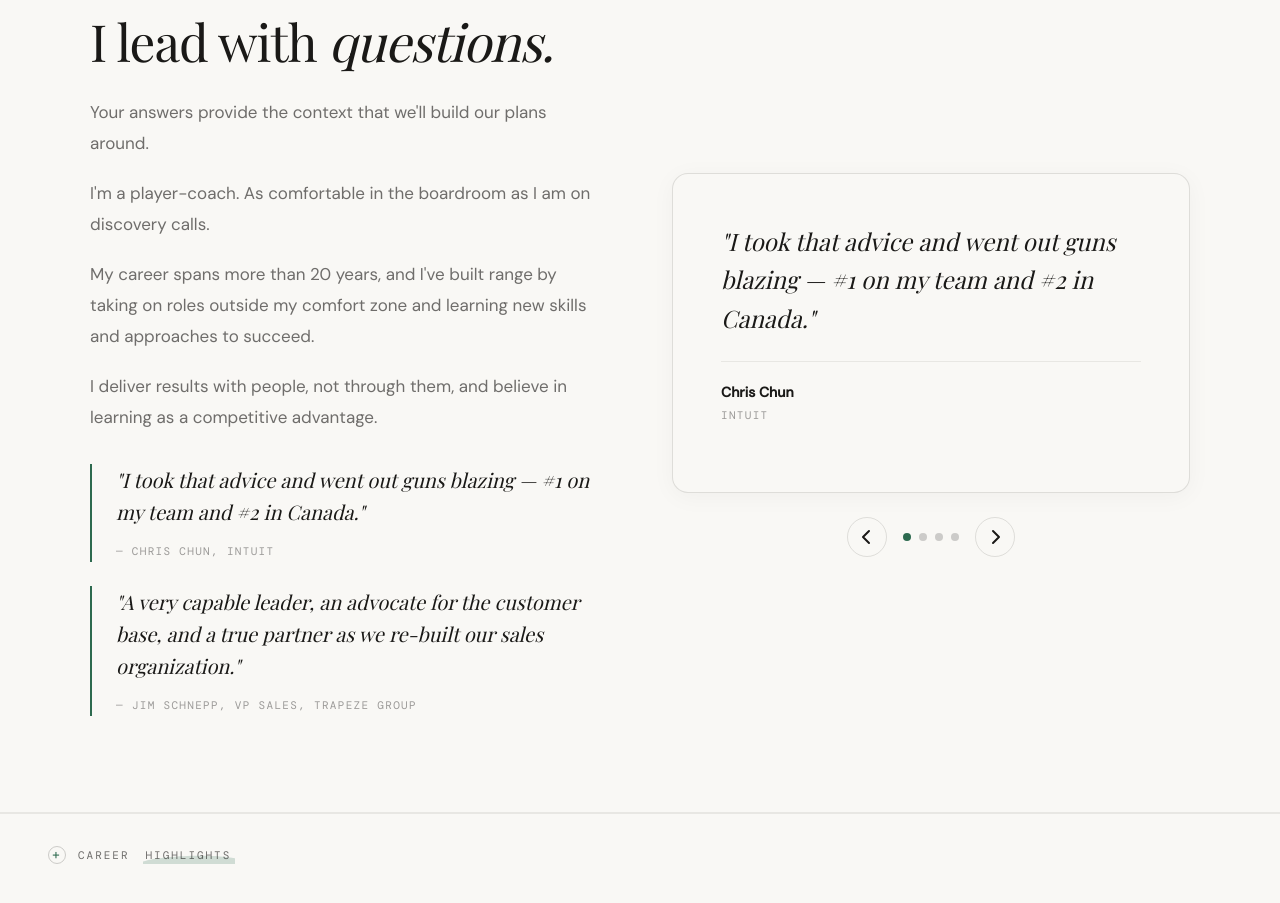
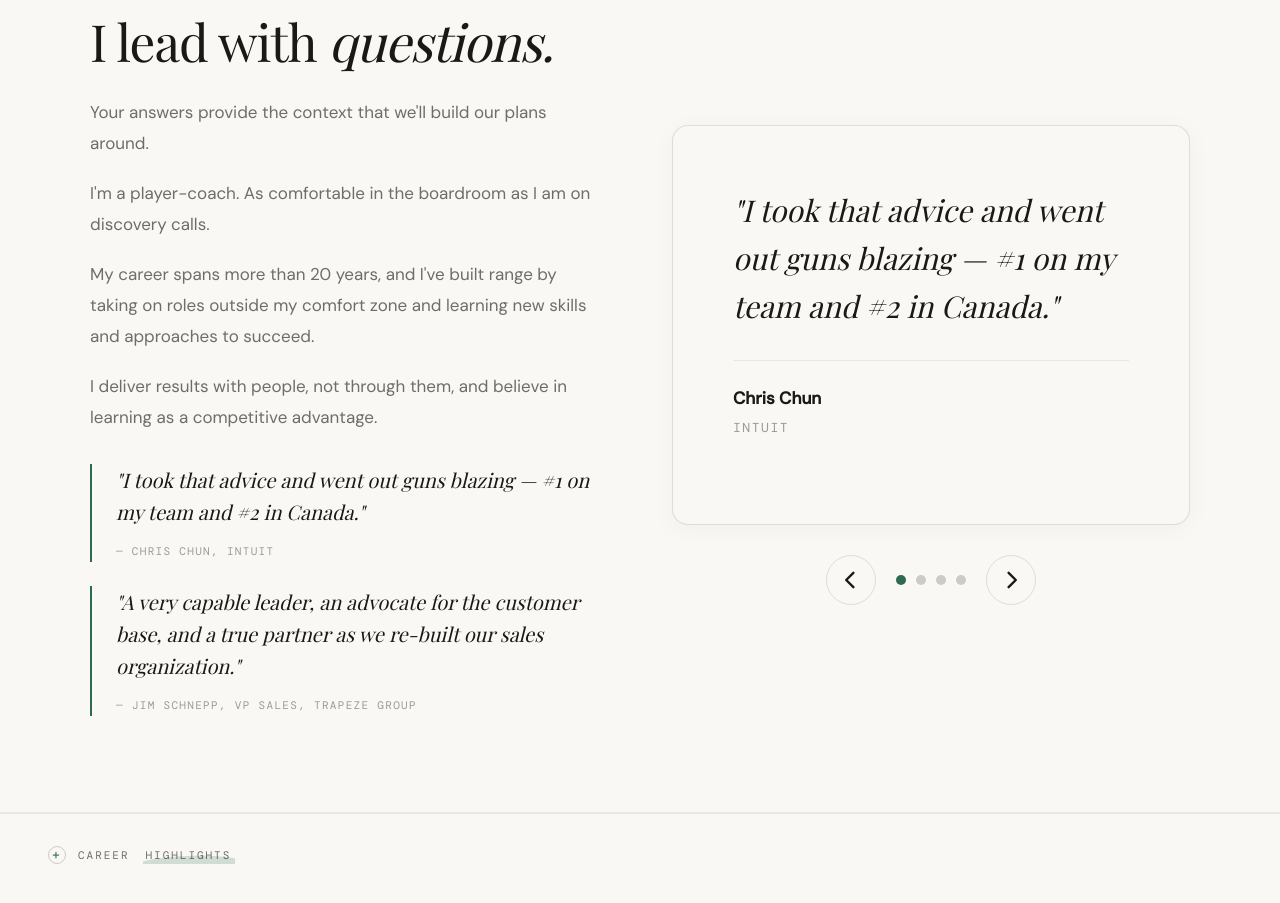
Before and after one commit to jefftoronto76/natural-resource, a React (Vite) app: page / in a window 1280 px wide. Shown: the part 1420-2323 px from the top of the page. Built offline with nearby package versions, Linux system fonts and the light colour scheme; a web font is replaced by a local one.

Commit message:
Scale Carousel Card UI

```diff
--- a/src/components/TestimonialCarousel.tsx
+++ b/src/components/TestimonialCarousel.tsx
@@ -46,8 +46,8 @@ export function TestimonialCarousel() {
         background: 'var(--color-bg)',
         border: '1px solid rgba(26,25,23,0.12)',
         borderRadius: '16px',
-        padding: 'clamp(32px, 4vw, 48px)',
-        minHeight: '320px',
+        padding: 'clamp(40px, 5vw, 60px)',
+        minHeight: '400px',
         display: 'flex',
         flexDirection: 'column',
         justifyContent: 'space-between',
@@ -57,31 +57,31 @@ export function TestimonialCarousel() {
         <div>
           <p style={{
             fontFamily: 'var(--font-display)',
-            fontSize: 'clamp(18px, 2vw, 24px)',
+            fontSize: 'clamp(22px, 2.5vw, 30px)',
             fontStyle: 'italic',
             fontWeight: 400,
             lineHeight: 1.6,
             color: 'var(--color-text-primary)',
-            marginBottom: '24px'
+            marginBottom: '30px'
           }}>
             "{TESTIMONIALS[activeIndex].quote}"
           </p>
           <div style={{
             borderTop: '1px solid rgba(26,25,23,0.08)',
-            paddingTop: '20px'
+            paddingTop: '25px'
           }}>
             <p style={{
               fontFamily: 'var(--font-sans)',
-              fontSize: '14px',
+              fontSize: '17px',
               fontWeight: 600,
               color: 'var(--color-text-primary)',
-              marginBottom: '4px'
+              marginBottom: '6px'
             }}>
               {TESTIMONIALS[activeIndex].author}
             </p>
             <p style={{
               fontFamily: 'var(--font-mono)',
-              fontSize: '11px',
+              fontSize: '13px',
               letterSpacing: '0.12em',
               textTransform: 'uppercase',
               color: 'var(--color-text-dim)'
@@ -96,8 +96,8 @@ export function TestimonialCarousel() {
         display: 'flex',
         alignItems: 'center',
         justifyContent: 'center',
-        gap: '16px',
-        marginTop: '24px'
+        gap: '20px',
+        marginTop: '30px'
       }}>
         <button
           onClick={handlePrev}
@@ -105,8 +105,8 @@ export function TestimonialCarousel() {
             background: 'transparent',
             border: '1px solid rgba(26,25,23,0.12)',
             borderRadius: '50%',
-            width: '40px',
-            height: '40px',
+            width: '50px',
+            height: '50px',
             display: 'flex',
             alignItems: 'center',
             justifyContent: 'center',
@@ -124,19 +124,19 @@ export function TestimonialCarousel() {
           }}
           aria-label="Previous testimonial"
         >
-          <svg width="20" height="20" viewBox="0 0 20 20" fill="none" stroke="currentColor" strokeWidth="2" strokeLinecap="round" strokeLinejoin="round">
+          <svg width="24" height="24" viewBox="0 0 20 20" fill="none" stroke="currentColor" strokeWidth="2" strokeLinecap="round" strokeLinejoin="round">
             <path d="M12 4L6 10L12 16" />
           </svg>
         </button>
 
-        <div style={{ display: 'flex', gap: '8px' }}>
+        <div style={{ display: 'flex', gap: '10px' }}>
           {TESTIMONIALS.map((_, index) => (
             <button
               key={index}
               onClick={() => setActiveIndex(index)}
               style={{
-                width: '8px',
-                height: '8px',
+                width: '10px',
+                height: '10px',
                 borderRadius: '50%',
                 border: 'none',
                 background: index === activeIndex ? 'var(--color-accent)' : 'rgba(26,25,23,0.2)',
@@ -155,8 +155,8 @@ export function TestimonialCarousel() {
             background: 'transparent',
             border: '1px solid rgba(26,25,23,0.12)',
             borderRadius: '50%',
-            width: '40px',
-            height: '40px',
+            width: '50px',
+            height: '50px',
             display: 'flex',
             alignItems: 'center',
             justifyContent: 'center',
@@ -174,7 +174,7 @@ export function TestimonialCarousel() {
           }}
           aria-label="Next testimonial"
         >
-          <svg width="20" height="20" viewBox="0 0 20 20" fill="none" stroke="currentColor" strokeWidth="2" strokeLinecap="round" strokeLinejoin="round">
+          <svg width="24" height="24" viewBox="0 0 20 20" fill="none" stroke="currentColor" strokeWidth="2" strokeLinecap="round" strokeLinejoin="round">
             <path d="M8 4L14 10L8 16" />
           </svg>
         </button>
```
